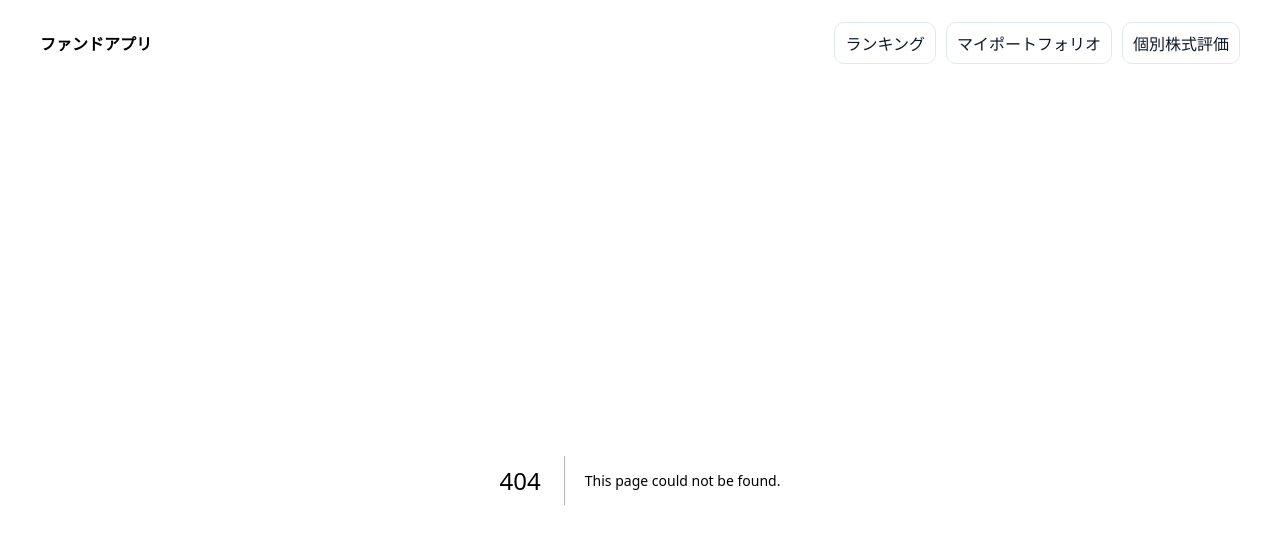
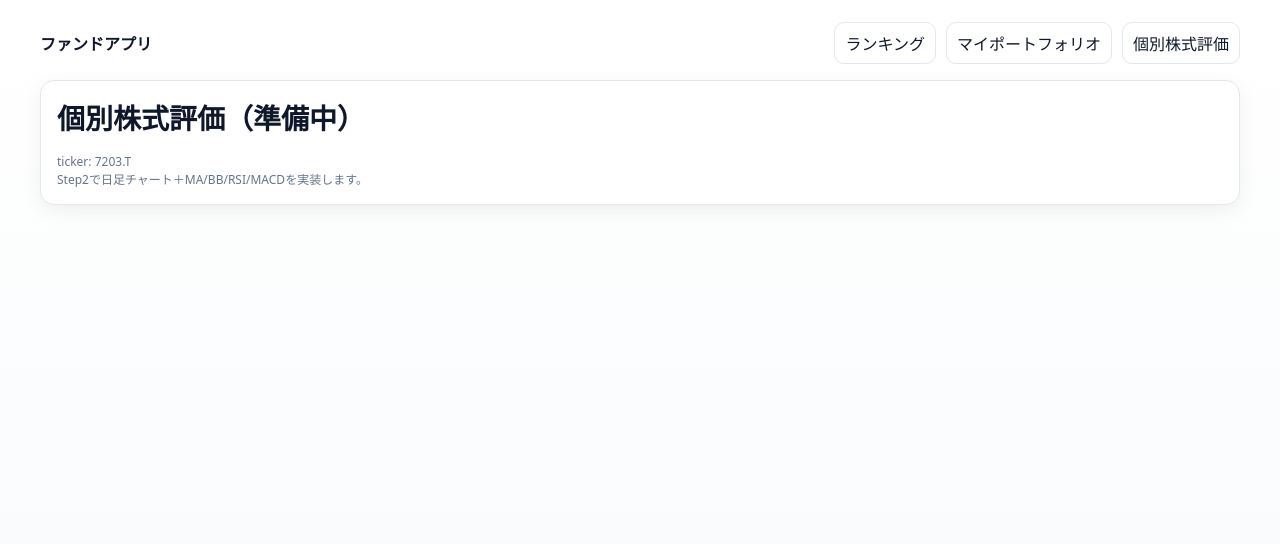
Before and after one commit to Tetsu1000/myportfolio, a Next.js app: page /stock/7203.T in a window 1280 px wide. Before the commit this address had no page. Shown: the top 544 px of the page. Built offline with nearby package versions, Linux system fonts and the light colour scheme.

Commit message:
Create page.tsx

```diff
--- /dev/null
+++ b/app/stock/[ticker]/page.tsx
@@ -0,0 +1,11 @@
+export default function StockPage({ params }: { params: { ticker: string } }) {
+  const { ticker } = params;
+
+  return (
+    <div className="card">
+      <h1 className="h1">個別株式評価（準備中）</h1>
+      <div className="muted">ticker: {ticker}</div>
+      <div className="muted">Step2で日足チャート＋MA/BB/RSI/MACDを実装します。</div>
+    </div>
+  );
+}
```
